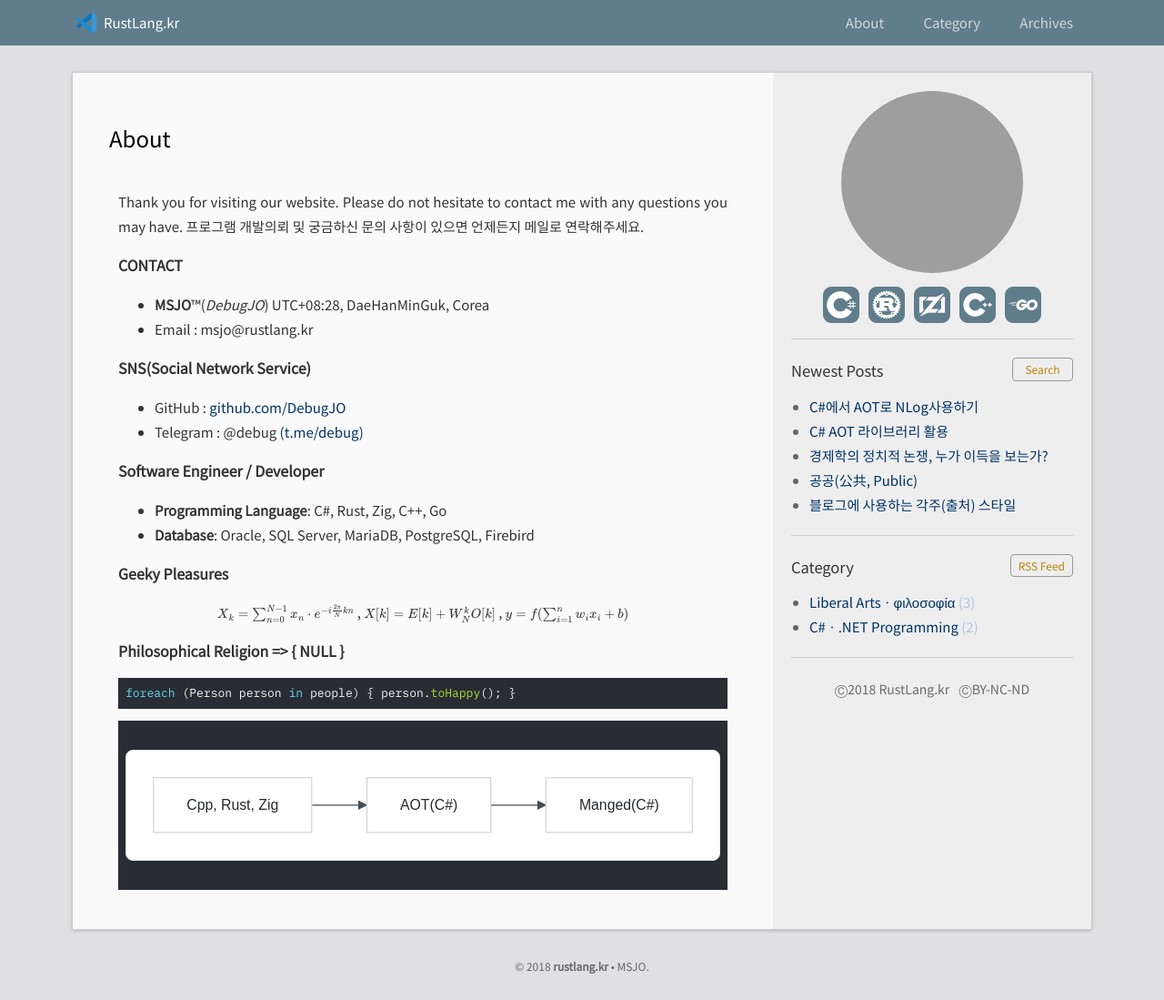
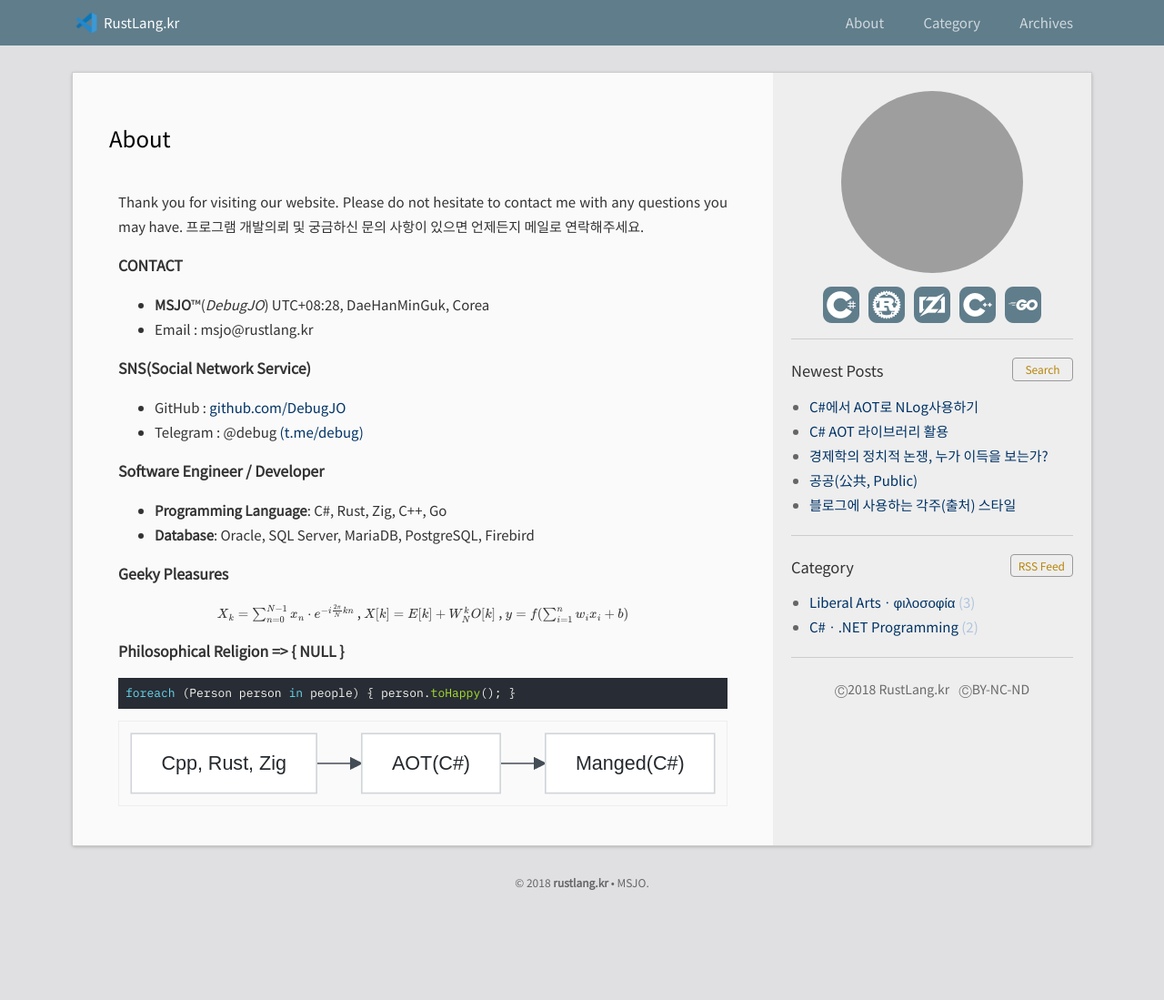
Before and after one commit to DebugJO/rustlang, a Jekyll site: the page built from about.md, in a window 1280 px wide. Shown: the whole page at 91% size. Built offline with Jekyll 4.4.1, drawn with Linux system fonts in a browser that asks for light colours; formulas are drawn with MathJax 3; after the commit the page ends 1007 px from its top, so only the background shows below that; grey boxes are pictures that could not be loaded.

Commit message:
Update mermaid.html

```diff
--- a/_includes/mermaid.html
+++ b/_includes/mermaid.html
@@ -1,26 +1,23 @@
 <style>
-  /* 1. 외부 컨테이너: 흰색 배경과 라운드 보더 적용 */
+  /* 1. 외부 컨테이너: 여백을 더 타이트하게 조정 */
   .mermaid {
-    background-color: #FFFFFF !important; /* 배경 흰색 */
-    border: 1px solid #e1e4e8 !important;  /* 연한 회색 테두리 */
-    border-radius: 8px !important;         /* 둥근 모서리 */
-    padding: 20px !important;             /* 내부 여백 */
-    margin: 1.5rem 0 !important;          /* 위아래 간격 */
+    background-color: #FAFAFA !important;
+    border: 1px solid #eee !important;
+    /* border-radius: 6px !important;*/         /* 라운드 살짝 줄임 */
+    /* padding: 10px !important; */            /* 외부 여백 20px -> 10px로 축소 */
+    margin: -8px -8px !important;
     display: flex;
     justify-content: center;
     overflow-x: auto;
-    font-size: 13px !important;           /* 폰트 크기 고정 */
-    box-shadow: 0 1px 3px rgba(0,0,0,0.05); /* 살짝 그림자 (선택사항) */
+    font-size: 13px !important;
   }
 
-  /* 2. SVG 텍스트 크기 강제 */
+  /* 2. SVG 내부 텍스트 및 간격 강제 제어 */
   .mermaid svg {
     font-size: 13px !important;
     max-width: 100% !important;
-    height: auto !important;
   }
 
-  /* 로딩 전 텍스트 숨김 */
   .language-mermaid { display: none; }
 </style>
 
@@ -29,32 +26,32 @@
 
   mermaid.initialize({
     startOnLoad: false,
-    theme: 'base', /* base 테마 사용 */
+    theme: 'base',
     securityLevel: 'loose',
+    // 차트 종류별로 내부 간격 강제 설정
+    flowchart: {
+      htmlLabels: true,
+      curve: 'linear',
+      padding: 10,           /* 차트 전체의 여백 축소 */
+      nodeSpacing: 30,       /* 노드 간의 간격 축소 */
+      rankSpacing: 30        /* 층 사이의 간격 축소 */
+    },
     themeVariables: {
-      /* Base 테마 변수: 라이트 모드 최적화 */
       fontFamily: 'arial, sans-serif',
       fontSize: '13px',
 
-      // 전체 배경 및 캔버스 (흰색)
+      /* [핵심] 박스 내부 여백 줄이기 */
+      nodePadding: 5,        /* 박스 안쪽의 상하좌우 여백 (기본값 약 10~15) */
+
       mainBkg: '#FFFFFF',
       canvasBackground: '#FFFFFF',
-
-      // 노드(박스) 스타일
-      primaryColor: '#f6f8fa',       /* 노드 배경: 아주 연한 회색 */
-      primaryTextColor: '#24292e',   /* 노드 글자: 진한 회색/검정 */
-      primaryBorderColor: '#d1d5da', /* 노드 테두리 */
-
-      // 선 및 화살표 스타일
-      lineColor: '#444d56',          /* 연결선 색상 */
-      secondaryColor: '#0366d6',     /* 강조 포인트 색상 (파랑) */
+      primaryColor: '#f6f8fa',
+      primaryTextColor: '#24292e',
+      primaryBorderColor: '#d1d5da',
+      lineColor: '#444d56',
+      secondaryColor: '#0366d6',
       tertiaryColor: '#f1f8ff',
-
-      // 기타 라벨
-      edgeLabelBackground: '#ffffff', /* 선 위 글자 배경 */
-      nodeTextColor: '#24292e',
-      clusterBkg: '#fcfcfc',          /* 서브그래프 배경 */
-      clusterBorder: '#e1e4e8'
+      edgeLabelBackground: '#ffffff'
     }
   });
 
```
Also changed, not shown: other parts of _includes/mermaid.html (+0 -4 lines).
